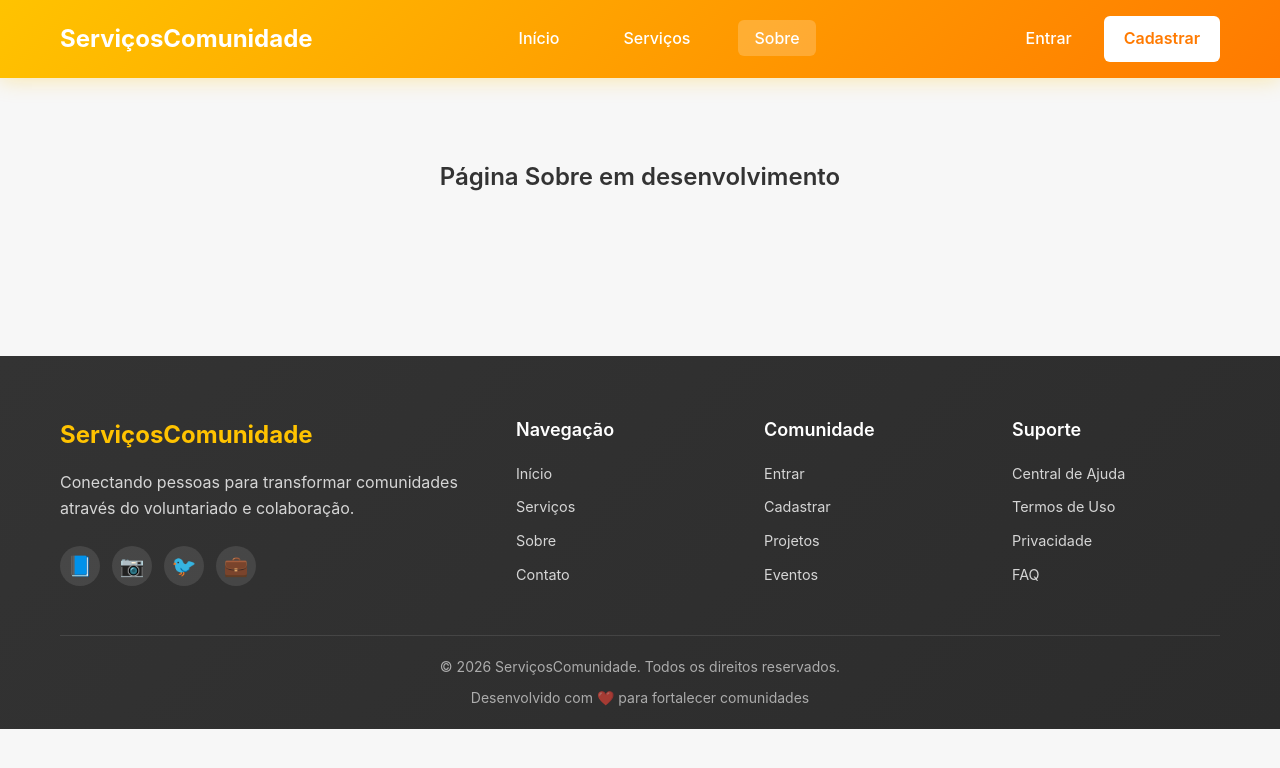
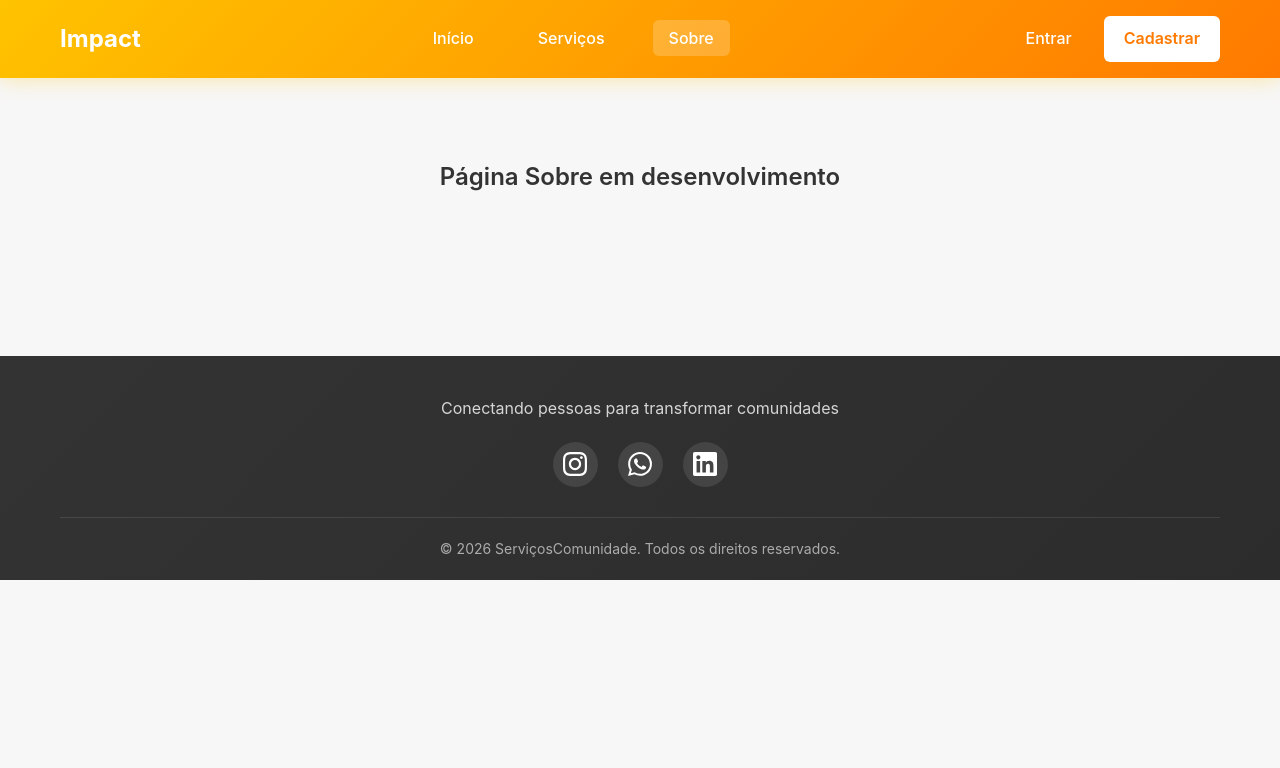
Before and after one commit to LaraFerraz/FrontEnd_Impacta, a React (Create React App) app: page /sobre in a window 1280 px wide. Shown: the top 768 px of the page. Built offline with nearby package versions, Linux system fonts and the light colour scheme.

Commit message:
arrumei  minimizar o footer

```diff
--- a/package.json
+++ b/package.json
@@ -1,5 +1,5 @@
 {
-  "name": "backend-2026",
+  "name": "impact",
   "version": "0.1.0",
   "private": true,
   "dependencies": {
--- a/public/index.html
+++ b/public/index.html
@@ -7,7 +7,7 @@
     <meta name="theme-color" content="#000000" />
     <meta
       name="description"
-      content="Web site created using create-react-app"
+      content="Impact - Plataforma de Voluntariado e Serviços Comunitários"
     />
     <link rel="apple-touch-icon" href="%PUBLIC_URL%/logo192.png" />
     <!--
@@ -24,7 +24,7 @@
       work correctly both with client-side routing and a non-root public URL.
       Learn how to configure a non-root public URL by running `npm run build`.
     -->
-    <title>React App</title>
+    <title>Impact</title>
   </head>
   <body>
     <noscript>You need to enable JavaScript to run this app.</noscript>
--- a/src/components/Footer.css
+++ b/src/components/Footer.css
@@ -2,88 +2,51 @@
 .footer {
   background: linear-gradient(135deg, var(--preto), #2c2c2c);
   color: var(--branco);
-  padding: 60px 0 20px;
+  padding: 40px 0 20px;
   margin-top: 80px;
 }
 
 .footer-content {
-  display: grid;
-  grid-template-columns: 2fr 1fr 1fr 1fr;
-  gap: 40px;
-  margin-bottom: 40px;
+  text-align: center;
+  margin-bottom: 30px;
 }
 
-.footer-section h3 {
-  color: var(--amarelo-solar);
-  font-size: 1.5rem;
-  margin-bottom: 16px;
-  font-weight: 700;
-}
-
-.footer-section h4 {
-  color: var(--branco);
-  font-size: 1.125rem;
-  margin-bottom: 16px;
-  font-weight: 600;
-}
-
-.footer-section p {
+.footer-content p {
   color: rgba(255, 255, 255, 0.8);
-  line-height: 1.6;
-  margin-bottom: 24px;
+  font-size: 1rem;
+  margin-bottom: 20px;
 }
 
 .social-links {
   display: flex;
-  gap: 12px;
+  gap: 20px;
+  justify-content: center;
+  align-items: center;
 }
 
 .social-links a {
-  display: inline-block;
-  width: 40px;
-  height: 40px;
+  width: 45px;
+  height: 45px;
   background: rgba(255, 255, 255, 0.1);
   border-radius: 50%;
   display: flex;
   align-items: center;
   justify-content: center;
-  font-size: 20px;
+  color: var(--branco);
   text-decoration: none;
   transition: all 0.3s ease;
 }
 
 .social-links a:hover {
-  background: linear-gradient(135deg, var(--amarelo-solar), var(--laranja-vibrante));
-  transform: translateY(-2px);
-}
-
-.footer-links {
-  list-style: none;
-  padding: 0;
-}
-
-.footer-links li {
-  margin-bottom: 8px;
-}
-
-.footer-links a {
-  color: rgba(255, 255, 255, 0.8);
-  text-decoration: none;
-  font-size: 0.9rem;
-  transition: color 0.3s ease;
-}
-
-.footer-links a:hover {
-  color: var(--amarelo-solar);
+  background: var(--amarelo-solar);
+  color: var(--preto);
+  transform: translateY(-3px);
 }
 
 .footer-bottom {
   border-top: 1px solid rgba(255, 255, 255, 0.1);
   padding-top: 20px;
   text-align: center;
-  display: flex;
-  flex-direction: column;
-  gap: 8px;
 }
 
 .footer-bottom p {
@@ -93,41 +56,18 @@
 }
 
 /* Responsividade */
-@media (max-width: 1024px) {
-  .footer-content {
-    grid-template-columns: 1fr 1fr;
-    gap: 32px;
-  }
-}
-
 @media (max-width: 768px) {
   .footer {
-    padding: 40px 0 20px;
+    padding: 30px 0 20px;
     margin-top: 60px;
   }
 
-  .footer-content {
-    grid-template-columns: 1fr;
-    gap: 24px;
-    text-align: center;
+  .footer-content p {
+    font-size: 0.9rem;
   }
 
-  .footer-section {
-    padding-bottom: 20px;
-    border-bottom: 1px solid rgba(255, 255, 255, 0.1);
-  }
-
-  .footer-section:last-child {
-    border-bottom: none;
-    padding-bottom: 0;
-  }
-
-  .social-links {
-    justify-content: center;
-  }
-
-  .footer-bottom {
-    flex-direction: column;
-    gap: 4px;
+  .social-links a {
+    width: 40px;
+    height: 40px;
   }
 }
--- a/src/components/Footer.js
+++ b/src/components/Footer.js
@@ -1,5 +1,4 @@
 import React from 'react';
-import { Link } from 'react-router-dom';
 import './Footer.css';
 
 const Footer = () => {
@@ -7,51 +6,31 @@ const Footer = () => {
     <footer className="footer">
       <div className="container">
         <div className="footer-content">
-          <div className="footer-section">
-            <h3>ServiçosComunidade</h3>
-            <p>Conectando pessoas para transformar comunidades através do voluntariado e colaboração.</p>
-            <div className="social-links">
-              <a href="#" aria-label="Facebook">📘</a>
-              <a href="#" aria-label="Instagram">📷</a>
-              <a href="#" aria-label="Twitter">🐦</a>
-              <a href="#" aria-label="LinkedIn">💼</a>
-            </div>
-          </div>
+          <p>Conectando pessoas para transformar comunidades</p>
 
-          <div className="footer-section">
-            <h4>Navegação</h4>
-            <ul className="footer-links">
-              <li><Link to="/">Início</Link></li>
-              <li><Link to="/servicos">Serviços</Link></li>
-              <li><Link to="/sobre">Sobre</Link></li>
-              <li><Link to="/contato">Contato</Link></li>
-            </ul>
-          </div>
+          <div className="social-links">
+            <a href="https://instagram.com" target="_blank" rel="noopener noreferrer" aria-label="Instagram">
+              <svg xmlns="http://www.w3.org/2000/svg" width="24" height="24" viewBox="0 0 24 24" fill="currentColor">
+                <path d="M12 2.163c3.204 0 3.584.012 4.85.07 3.252.148 4.771 1.691 4.919 4.919.058 1.265.069 1.645.069 4.849 0 3.205-.012 3.584-.069 4.849-.149 3.225-1.664 4.771-4.919 4.919-1.266.058-1.644.07-4.85.07-3.204 0-3.584-.012-4.849-.07-3.26-.149-4.771-1.699-4.919-4.92-.058-1.265-.07-1.644-.07-4.849 0-3.204.013-3.583.07-4.849.149-3.227 1.664-4.771 4.919-4.919 1.266-.057 1.645-.069 4.849-.069zm0-2.163c-3.259 0-3.667.014-4.947.072-4.358.2-6.78 2.618-6.98 6.98-.059 1.281-.073 1.689-.073 4.948 0 3.259.014 3.668.072 4.948.2 4.358 2.618 6.78 6.98 6.98 1.281.058 1.689.072 4.948.072 3.259 0 3.668-.014 4.948-.072 4.354-.2 6.782-2.618 6.979-6.98.059-1.28.073-1.689.073-4.948 0-3.259-.014-3.667-.072-4.947-.196-4.354-2.617-6.78-6.979-6.98-1.281-.059-1.69-.073-4.949-.073zm0 5.838c-3.403 0-6.162 2.759-6.162 6.162s2.759 6.163 6.162 6.163 6.162-2.759 6.162-6.163c0-3.403-2.759-6.162-6.162-6.162zm0 10.162c-2.209 0-4-1.79-4-4 0-2.209 1.791-4 4-4s4 1.791 4 4c0 2.21-1.791 4-4 4zm6.406-11.845c-.796 0-1.441.645-1.441 1.44s.645 1.44 1.441 1.44c.795 0 1.439-.645 1.439-1.44s-.644-1.44-1.439-1.44z"/>
+              </svg>
+            </a>
 
-          <div className="footer-section">
-            <h4>Comunidade</h4>
-            <ul className="footer-links">
-              <li><Link to="/login">Entrar</Link></li>
-              <li><Link to="/cadastro">Cadastrar</Link></li>
-              <li><Link to="/projetos">Projetos</Link></li>
-              <li><Link to="/eventos">Eventos</Link></li>
-            </ul>
-          </div>
+            <a href="https://wa.me/5511999999999" target="_blank" rel="noopener noreferrer" aria-label="WhatsApp">
+              <svg xmlns="http://www.w3.org/2000/svg" width="24" height="24" viewBox="0 0 24 24" fill="currentColor">
+                <path d="M17.472 14.382c-.297-.149-1.758-.867-2.03-.967-.273-.099-.471-.148-.67.15-.197.297-.767.966-.94 1.164-.173.199-.347.223-.644.075-.297-.15-1.255-.463-2.39-1.475-.883-.788-1.48-1.761-1.653-2.059-.173-.297-.018-.458.13-.606.134-.133.298-.347.446-.52.149-.174.198-.298.298-.497.099-.198.05-.371-.025-.52-.075-.149-.669-1.612-.916-2.207-.242-.579-.487-.5-.669-.51-.173-.008-.371-.01-.57-.01-.198 0-.52.074-.792.372-.272.297-1.04 1.016-1.04 2.479 0 1.462 1.065 2.875 1.213 3.074.149.198 2.096 3.2 5.077 4.487.709.306 1.262.489 1.694.625.712.227 1.36.195 1.871.118.571-.085 1.758-.719 2.006-1.413.248-.694.248-1.289.173-1.413-.074-.124-.272-.198-.57-.347m-5.421 7.403h-.004a9.87 9.87 0 01-5.031-1.378l-.361-.214-3.741.982.998-3.648-.235-.374a9.86 9.86 0 01-1.51-5.26c.001-5.45 4.436-9.884 9.888-9.884 2.64 0 5.122 1.03 6.988 2.898a9.825 9.825 0 012.893 6.994c-.003 5.45-4.437 9.884-9.885 9.884m8.413-18.297A11.815 11.815 0 0012.05 0C5.495 0 .16 5.335.157 11.892c0 2.096.547 4.142 1.588 5.945L.057 24l6.305-1.654a11.882 11.882 0 005.683 1.448h.005c6.554 0 11.89-5.335 11.893-11.893a11.821 11.821 0 00-3.48-8.413z"/>
+              </svg>
+            </a>
 
-          <div className="footer-section">
-            <h4>Suporte</h4>
-            <ul className="footer-links">
-              <li><Link to="/ajuda">Central de Ajuda</Link></li>
-              <li><Link to="/termos">Termos de Uso</Link></li>
-              <li><Link to="/privacidade">Privacidade</Link></li>
-              <li><Link to="/faq">FAQ</Link></li>
-            </ul>
+            <a href="https://linkedin.com" target="_blank" rel="noopener noreferrer" aria-label="LinkedIn">
+              <svg xmlns="http://www.w3.org/2000/svg" width="24" height="24" viewBox="0 0 24 24" fill="currentColor">
+                <path d="M20.447 20.452h-3.554v-5.569c0-1.328-.027-3.037-1.852-3.037-1.853 0-2.136 1.445-2.136 2.939v5.667H9.351V9h3.414v1.561h.046c.477-.9 1.637-1.85 3.37-1.85 3.601 0 4.267 2.37 4.267 5.455v6.286zM5.337 7.433c-1.144 0-2.063-.926-2.063-2.065 0-1.138.92-2.063 2.063-2.063 1.14 0 2.064.925 2.064 2.063 0 1.139-.925 2.065-2.064 2.065zm1.782 13.019H3.555V9h3.564v11.452zM22.225 0H1.771C.792 0 0 .774 0 1.729v20.542C0 23.227.792 24 1.771 24h20.451C23.2 24 24 23.227 24 22.271V1.729C24 .774 23.2 0 22.222 0h.003z"/>
+              </svg>
+            </a>
           </div>
         </div>
 
         <div className="footer-bottom">
           <p>&copy; 2026 ServiçosComunidade. Todos os direitos reservados.</p>
-          <p>Desenvolvido com ❤️ para fortalecer comunidades</p>
         </div>
       </div>
     </footer>
--- a/src/components/Header.js
+++ b/src/components/Header.js
@@ -11,7 +11,7 @@ const Header = () => {
         <nav className="navbar">
           <div className="logo">
             <Link to="/">
-              <h2>ServiçosComunidade</h2>
+              <h2>Impact</h2>
             </Link>
           </div>
 
```
Also changed, not shown: public/manifest.json, 1 other file (tests, documents, lock files or other folders).
